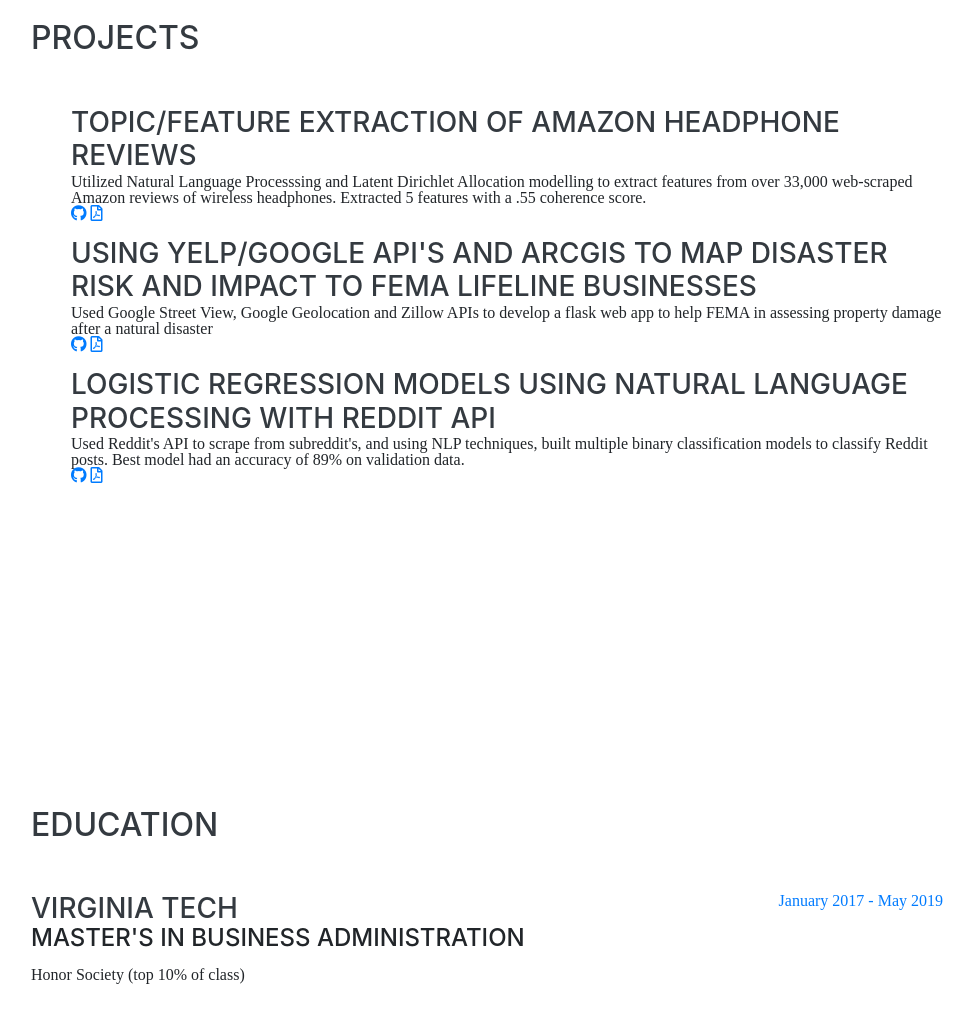
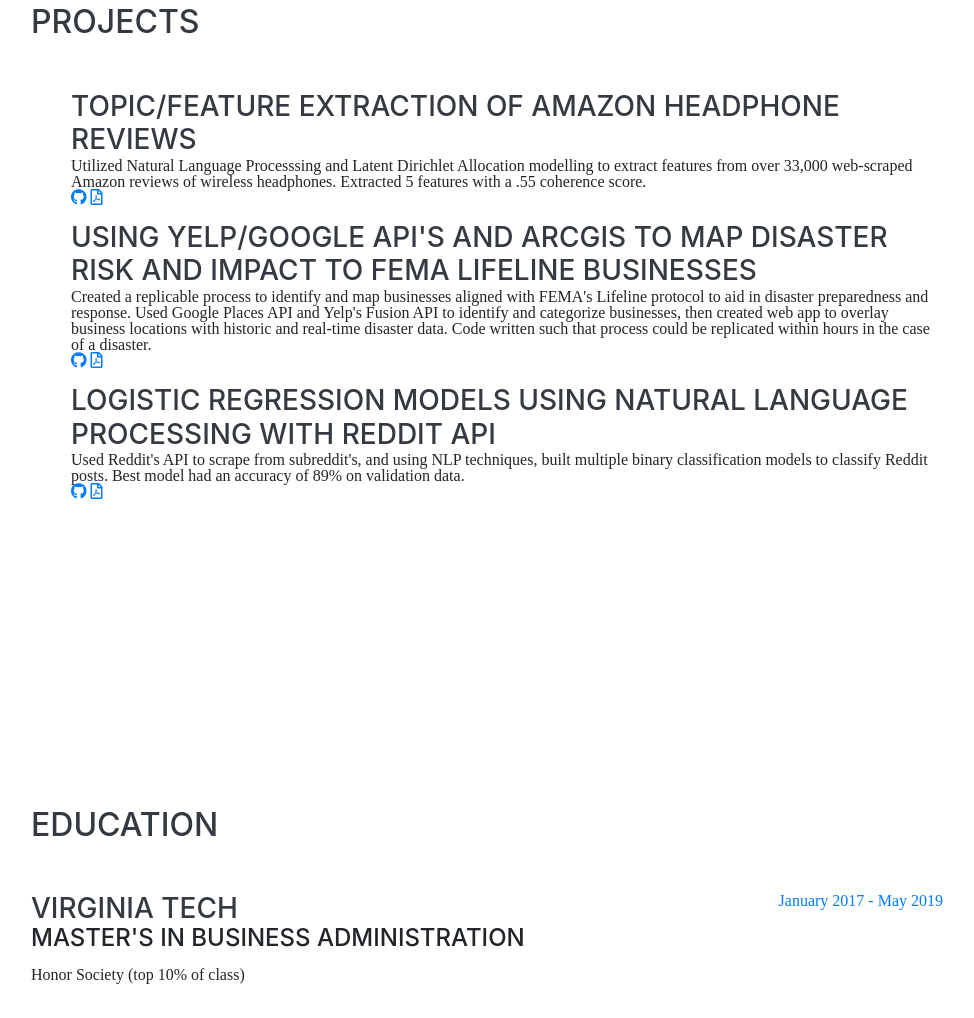
Before and after one commit to larrycurran/larrycurran.github.io, a website with bundled scripts: page index.html in a window 1280 px wide. Shown: the part 1986-3004 px from the top of the page, without its empty margins (289-1263 px from the left). Built offline with nearby package versions, Linux system fonts and the light colour scheme; a web font is replaced by a local one.

Commit message:
Update index.html

```diff
--- a/index.html
+++ b/index.html
@@ -169,7 +169,7 @@
 <li>
 <h3 class="mb-0">  Using Yelp/Google API's and ARCGIS to Map Disaster Risk and Impact to FEMA Lifeline Businesses </h3>
 
-  Used Google Street View, Google Geolocation and Zillow APIs to develop a flask web app to help FEMA in assessing property damage after a natural disaster
+  Created a replicable process to identify and map businesses aligned with FEMA's Lifeline protocol to aid in disaster preparedness and response.  Used Google Places API and Yelp's Fusion API to identify and categorize businesses, then created web app to overlay business locations with historic and real-time disaster data.  Code written such that process could be replicated within hours in the case of a disaster.
 
 </li>
 <li>
```
